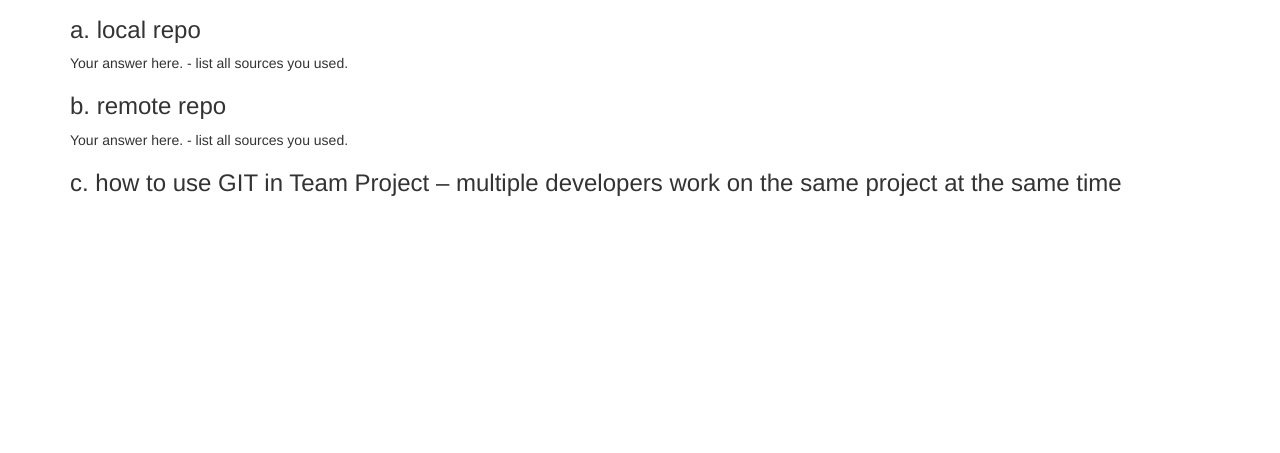
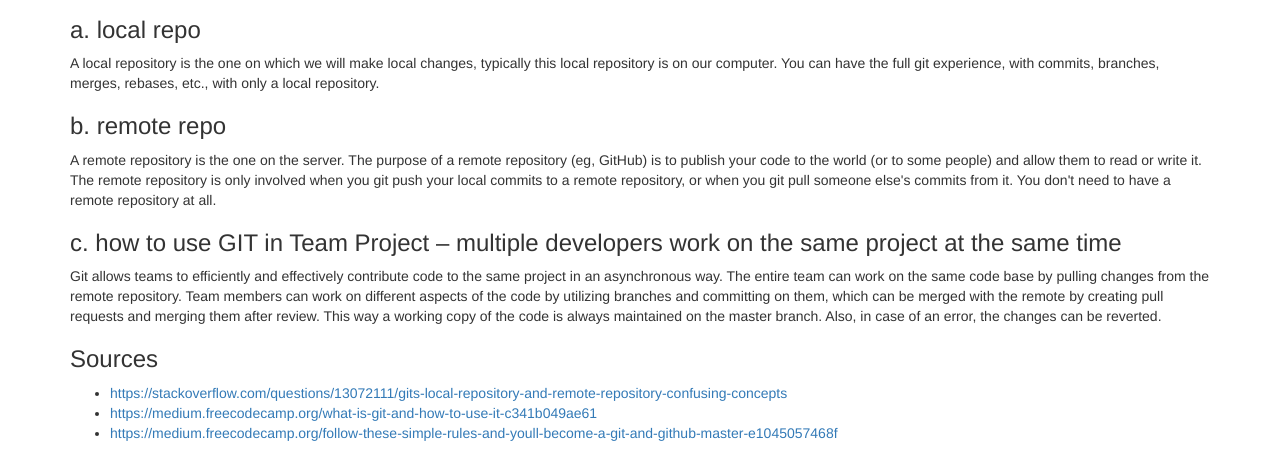
Before and after one commit to ghaisanyukta/5315, a plain HTML site: page hwgit.html in a window 1280 px wide. Shown: the part 555-1008 px from the top of the page. Before the commit the page ends 800 px from the top, so only its background shows below. Drawn offline with nearby package versions, Linux system fonts and the light colour scheme.

Commit message:
Added describe terms section

```diff
--- a/hwgit.html
+++ b/hwgit.html
@@ -24,11 +24,17 @@
       </ul>
       <h2>2.  Describe following terms: </h2>
         <h3>a. local repo </h3>
-        <p>Your answer here. - list all sources you used.</p>
+        <p>A local repository is the one on which we will make local changes, typically this local repository is on our computer. You can have the full git experience, with commits, branches, merges, rebases, etc., with only a local repository.</p>
         <h3>b. remote repo </h3>
-        <p>Your answer here. - list all sources you used.</p>
+        <p>A remote repository is the one on the server. The purpose of a remote repository (eg, GitHub) is to publish your code to the world (or to some people) and allow them to read or write it. The remote repository is only involved when you git push your local commits to a remote repository, or when you git pull someone else's commits from it. You don't need to have a remote repository at all.</p>
         <h3>c. how to use GIT in Team Project – multiple developers work on the same project at the same time</h3>
-      <p></p>
+        <p>Git allows teams to efficiently and effectively contribute code to the same project in an asynchronous way. The entire team can work on the same code base by pulling changes from the remote repository. Team members can work on different aspects of the code by utilizing branches and committing on them, which can be merged with the remote by creating pull requests and merging them after review. This way a working copy of the code is always maintained on the master branch. Also, in case of an error, the changes can be reverted.</p>
+      <h3>Sources</h3>
+      <ul>
+        <li><a href="https://stackoverflow.com/questions/13072111/gits-local-repository-and-remote-repository-confusing-concepts">https://stackoverflow.com/questions/13072111/gits-local-repository-and-remote-repository-confusing-concepts</a></li>
+        <li><a href="https://medium.freecodecamp.org/what-is-git-and-how-to-use-it-c341b049ae61">https://medium.freecodecamp.org/what-is-git-and-how-to-use-it-c341b049ae61</a></li>
+        <li><a href="https://medium.freecodecamp.org/follow-these-simple-rules-and-youll-become-a-git-and-github-master-e1045057468f">https://medium.freecodecamp.org/follow-these-simple-rules-and-youll-become-a-git-and-github-master-e1045057468f</a></li>
+      </ul>
     </div>
   </body>
 </html>
```
